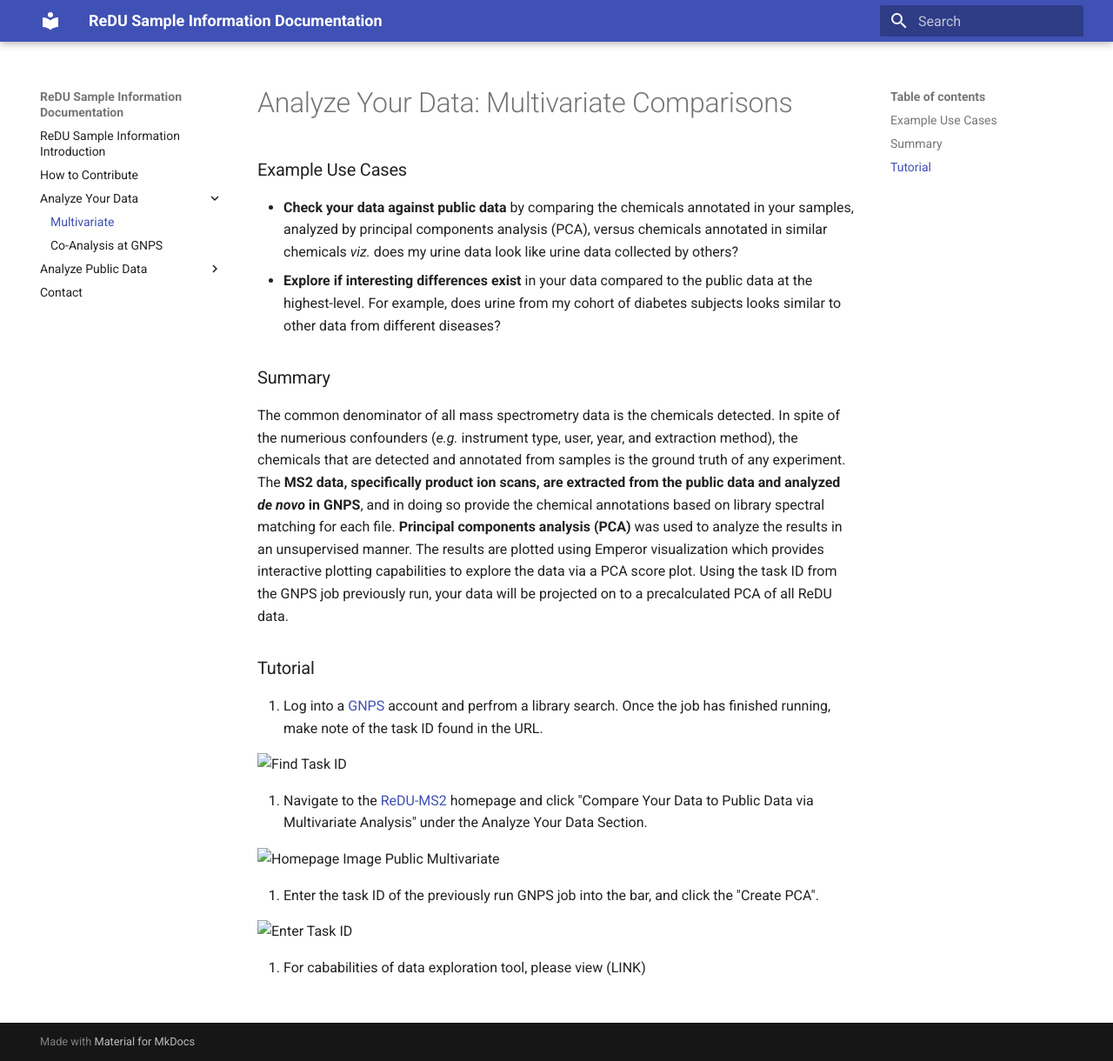
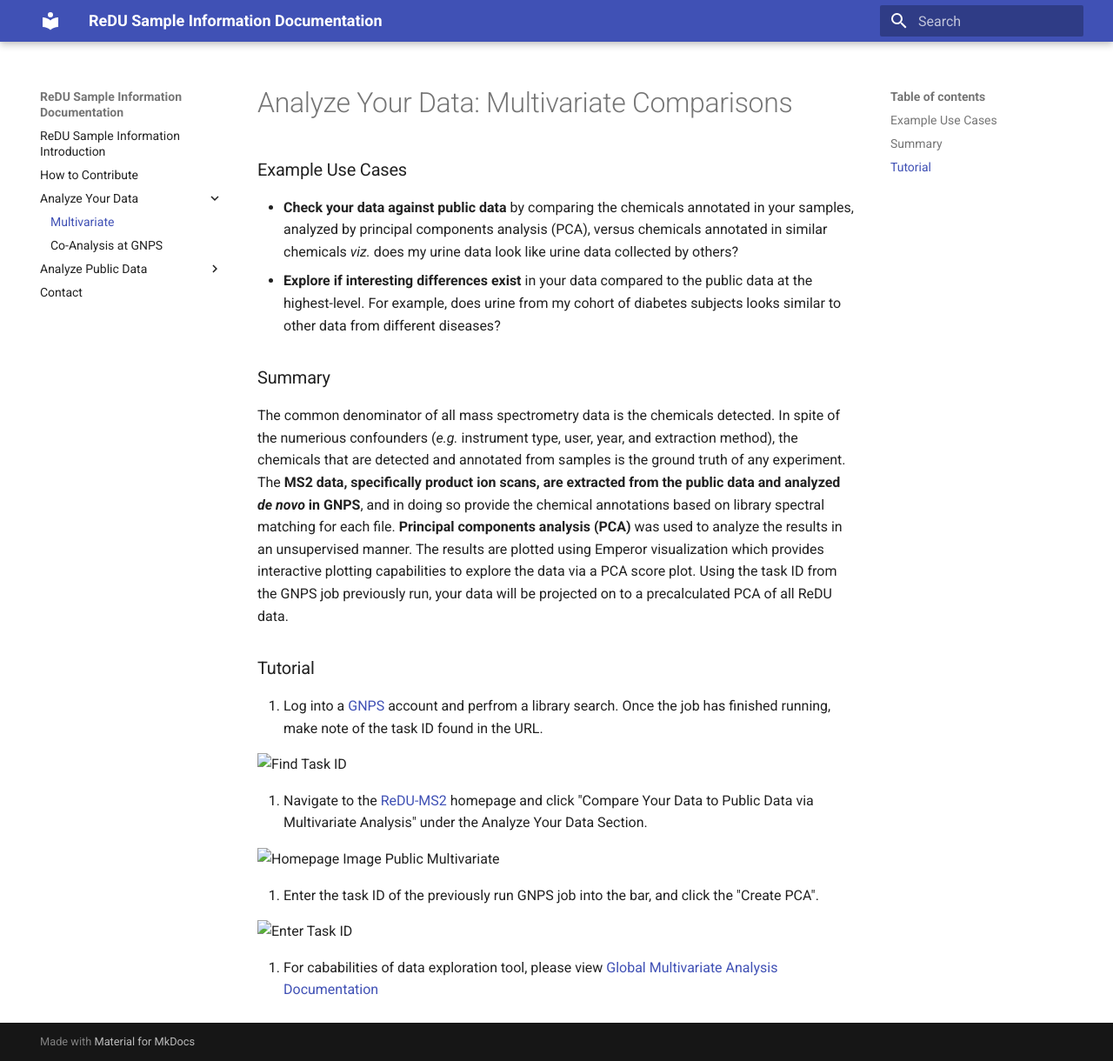
Before and after one commit to mwang87/ReDU-MS2-Documentation, an MkDocs documentation site: the page built from docs/AnalyzeYourData_MultivariateComparisons.md, in a window 1280 px wide and 1220 px high. Shown: the whole window at 87% size. Built offline with MkDocs 1.6.1 and Material for MkDocs 9.7.7, drawn with Linux system fonts in a browser that asks for light colours; old or Windows-style settings are respelled for this version of MkDocs.

Commit message:
Updating link to global multivariate documentation

```diff
--- a/docs/AnalyzeYourData_MultivariateComparisons.md
+++ b/docs/AnalyzeYourData_MultivariateComparisons.md
@@ -20,4 +20,4 @@
 
  ![Enter Task ID](/images/task_id_entry.jpg)
 
- 4. For cababilities of data exploration tool, please view (LINK)
+ 4. For cababilities of data exploration tool, please view [Global Multivariate Analysis Documentation](https://mwang87.github.io/ReDU-MS2-Documentation/AnalyzeYourData_MultivariateComparisons/)
```
